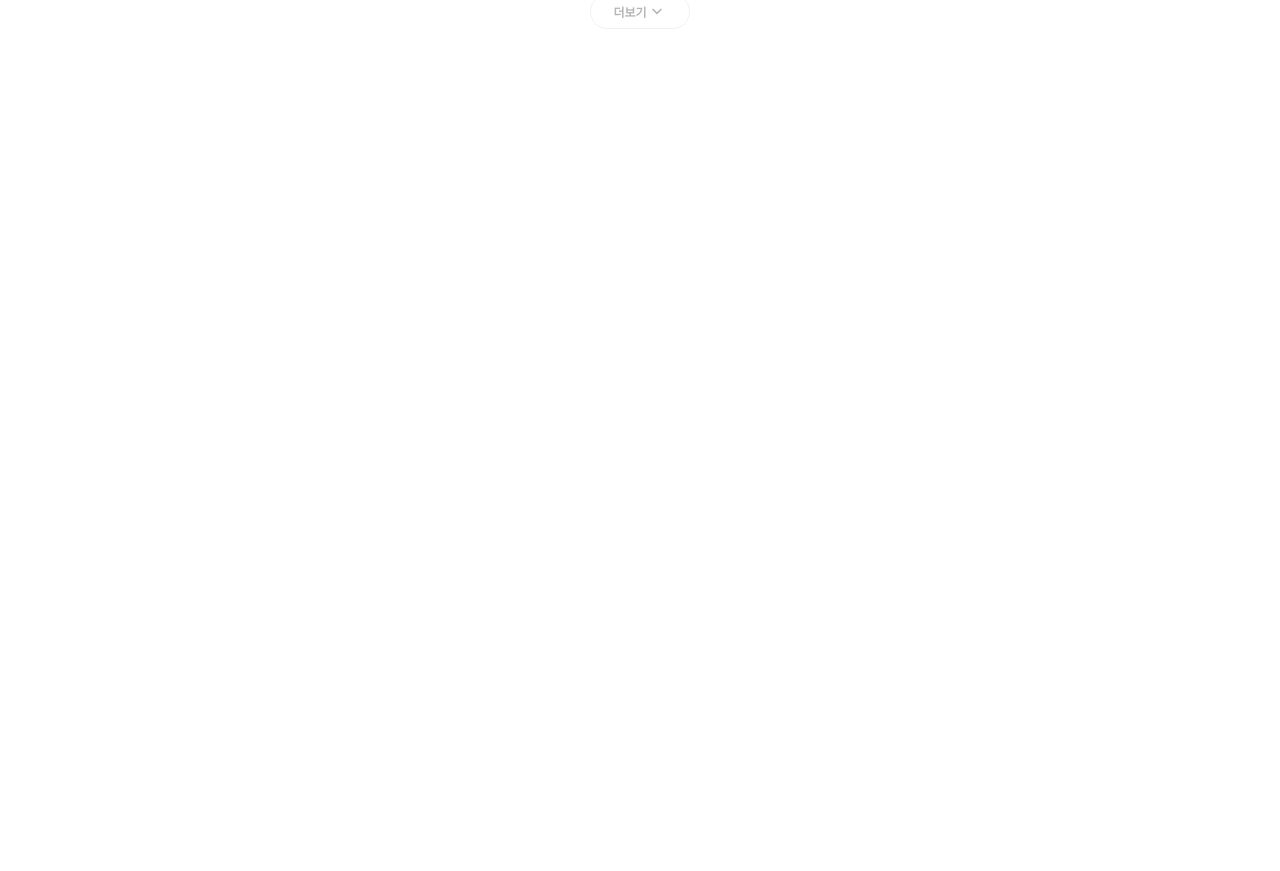
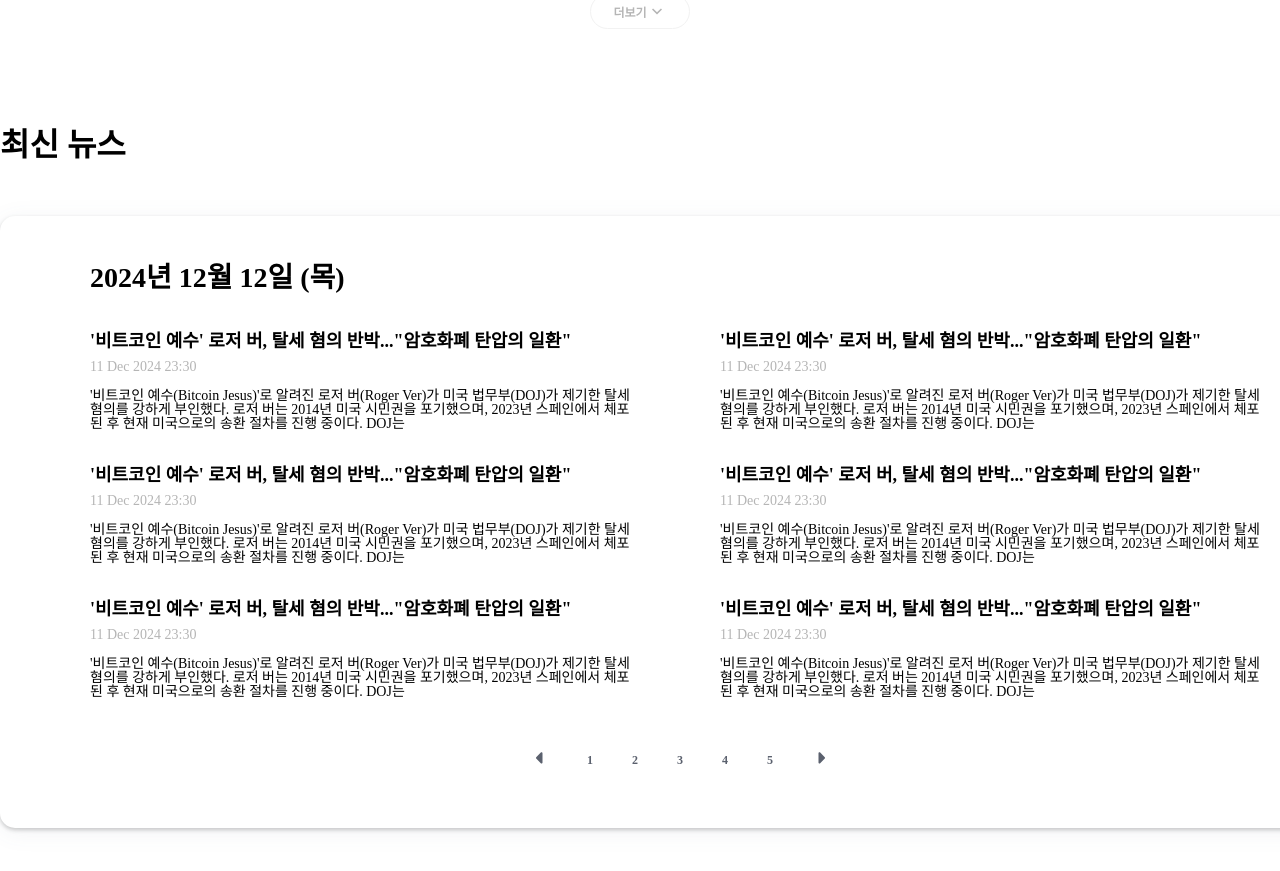
Before and after one commit to SebellKo/coinmind-client, a React (Vite) app: page / in a window 1280 px wide. Shown: the part 4240-5111 px from the top of the page. Before the commit the page ends 4389 px from the top, so only its background shows below. Built offline with nearby package versions, Linux system fonts and the light colour scheme.

Commit message:
[style]: News 섹션 컴포넌트 구현

```diff
--- a/src/components/main/Main.tsx
+++ b/src/components/main/Main.tsx
@@ -1,12 +1,14 @@
 import styled from 'styled-components';
 import Overview from './Overview/Overview';
 import Tweet from './Tweet/Tweet';
+import News from './News/News';
 
 function Main() {
   return (
     <MainContainer>
       <Overview></Overview>
       <Tweet></Tweet>
+      <News></News>
     </MainContainer>
   );
 }
--- /dev/null
+++ b/src/components/main/News/News.tsx
@@ -0,0 +1,36 @@
+import styled from 'styled-components';
+
+import Card from '../../../styles/components/Card';
+import Section from '../../../styles/components/Section';
+import SectionTitle from '../../../styles/components/SectionTitle';
+import NewsList from './NewsList';
+import Pagination from './Pagination';
+
+function News() {
+  return (
+    <Section>
+      <SectionTitle>최신 뉴스</SectionTitle>
+      <Card $type="news">
+        <NewsWrapper>
+          <Date>2024년 12월 12일 (목)</Date>
+          <NewsList></NewsList>
+          <Pagination></Pagination>
+        </NewsWrapper>
+      </Card>
+    </Section>
+  );
+}
+
+const NewsWrapper = styled.div`
+  display: flex;
+  flex-direction: column;
+  gap: 40px;
+`;
+
+const Date = styled.h2`
+  color: #000;
+  font-size: 28px;
+  font-weight: 700;
+`;
+
+export default News;
--- /dev/null
+++ b/src/components/main/News/NewsItem.tsx
@@ -0,0 +1,54 @@
+import styled from 'styled-components';
+
+function NewsItem() {
+  return (
+    <NewsItemContainer>
+      <NewsItemDetail>
+        <NewsItemTitle>
+          '비트코인 예수' 로저 버, 탈세 혐의 반박..."암호화폐 탄압의 일환"
+        </NewsItemTitle>
+        <NewsItemDate>11 Dec 2024 23:30</NewsItemDate>
+      </NewsItemDetail>
+      <NewsItemContent>
+        '비트코인 예수(Bitcoin Jesus)'로 알려진 로저 버(Roger Ver)가 미국
+        법무부(DOJ)가 제기한 탈세 혐의를 강하게 부인했다. 로저 버는 2014년 미국
+        시민권을 포기했으며, 2023년 스페인에서 체포된 후 현재 미국으로의 송환
+        절차를 진행 중이다. DOJ는
+      </NewsItemContent>
+    </NewsItemContainer>
+  );
+}
+
+const NewsItemContainer = styled.li`
+  width: 550px;
+
+  display: flex;
+  flex-direction: column;
+
+  gap: 15px;
+`;
+
+const NewsItemDetail = styled.div`
+  display: flex;
+  flex-direction: column;
+  gap: 10px;
+`;
+
+const NewsItemTitle = styled.h3`
+  color: #000;
+  font-size: 18px;
+  font-weight: 600;
+`;
+
+const NewsItemDate = styled.p`
+  color: #b5b5b5;
+  font-size: 14px;
+  font-weight: 400;
+`;
+
+const NewsItemContent = styled.p`
+  color: #000;
+  font-size: 14px;
+  font-weight: 400;
+`;
+export default NewsItem;
--- /dev/null
+++ b/src/components/main/News/NewsList.tsx
@@ -0,0 +1,23 @@
+import styled from 'styled-components';
+import NewsItem from './NewsItem';
+
+function NewsList() {
+  return (
+    <NewsListContainer>
+      <NewsItem></NewsItem>
+      <NewsItem></NewsItem>
+      <NewsItem></NewsItem>
+      <NewsItem></NewsItem>
+      <NewsItem></NewsItem>
+      <NewsItem></NewsItem>
+    </NewsListContainer>
+  );
+}
+
+const NewsListContainer = styled.ul`
+  display: flex;
+  flex-wrap: wrap;
+  gap: 35px 80px;
+`;
+
+export default NewsList;
--- /dev/null
+++ b/src/components/main/News/Pagination.tsx
@@ -0,0 +1,58 @@
+import styled from 'styled-components';
+
+import LeftPagination from '/assets/images/pagination-left.svg';
+import RightPagination from '/assets/images/pagination-right.svg';
+
+function Pagination() {
+  return (
+    <PaginationContainer>
+      <PaginationWrapper>
+        <button>
+          <img src={LeftPagination} alt="left-pagination-button"></img>
+        </button>
+        <PaginationItem>1</PaginationItem>
+        <PaginationItem>2</PaginationItem>
+        <PaginationItem>3</PaginationItem>
+        <PaginationItem>4</PaginationItem>
+        <PaginationItem>5</PaginationItem>
+        <button>
+          <img src={RightPagination} alt="left-pagination-button"></img>
+        </button>
+      </PaginationWrapper>
+    </PaginationContainer>
+  );
+}
+
+const PaginationContainer = styled.div`
+  width: 100%;
+
+  display: flex;
+  align-items: center;
+  justify-content: center;
+`;
+
+const PaginationWrapper = styled.ul`
+  display: flex;
+  align-items: center;
+  gap: 10px;
+`;
+
+const PaginationItem = styled.li`
+  width: 35px;
+  height: 35px;
+
+  display: flex;
+  align-items: center;
+  justify-content: center;
+
+  border-radius: 50px;
+  background: #fff;
+
+  color: #5b616e;
+  font-size: 12px;
+  font-weight: 600;
+
+  cursor: pointer;
+`;
+
+export default Pagination;
```
